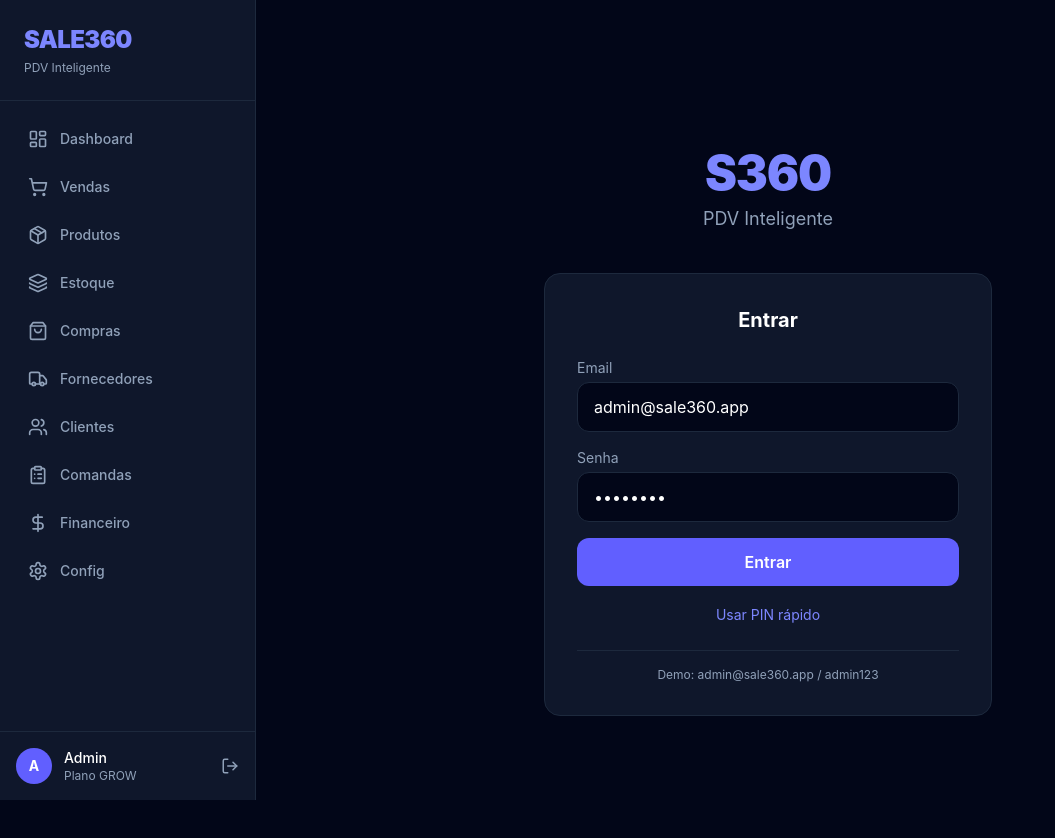
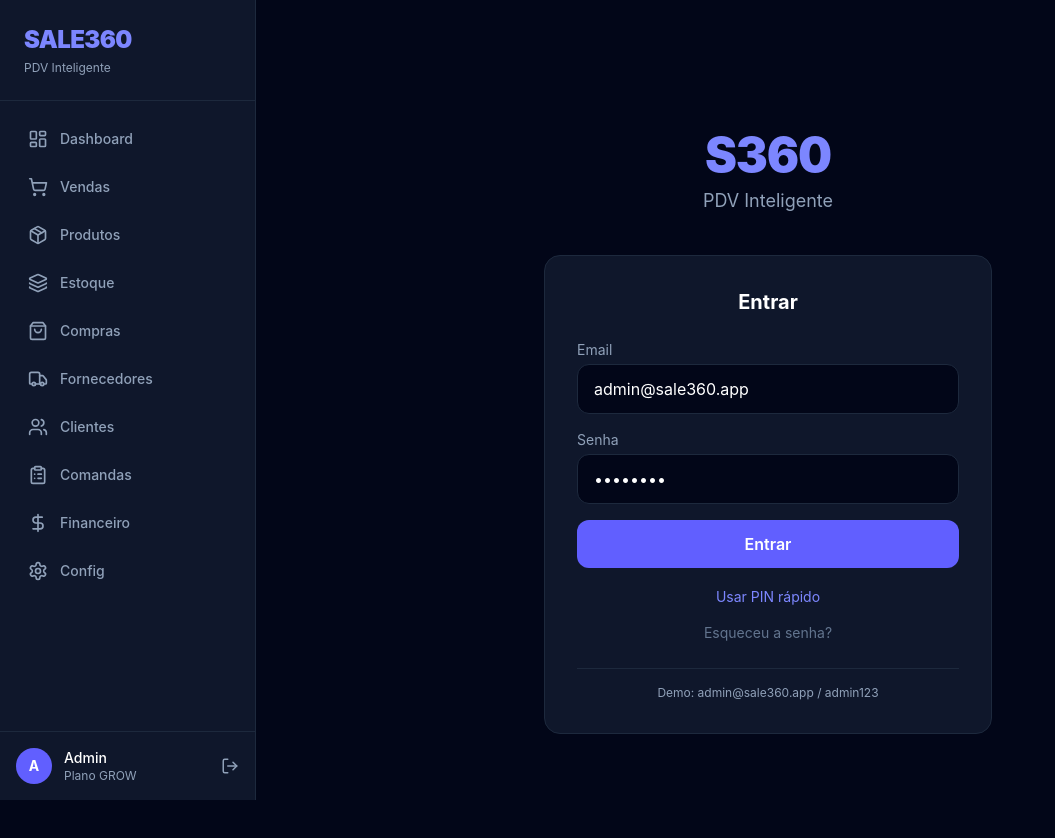
Before and after one commit to philipecordeiroprc-rgb/Sale360, a Next.js app in the folder apps/web/: page /login in a window 1280 px wide. Shown: the top 838 px of the page, without its empty margins (0-1055 px from the left). Built offline with nearby package versions, Linux system fonts and the light colour scheme; no server answers.

Commit message:
auto: update page.tsx

```diff
--- a/apps/web/src/app/login/page.tsx
+++ b/apps/web/src/app/login/page.tsx
@@ -131,6 +131,16 @@ export default function LoginPage() {
             </button>
           </div>
 
+          {/* Forgot password */}
+          <div className="mt-3 text-center">
+            <a
+              href="/forgot-password"
+              className="text-sm text-slate-500 hover:text-slate-300 transition-colors"
+            >
+              Esqueceu a senha?
+            </a>
+          </div>
+
           {/* Credentials hint */}
           <div className="mt-6 pt-4 border-t border-slate-800">
             <p className="text-xs text-slate-400 text-center">
```
